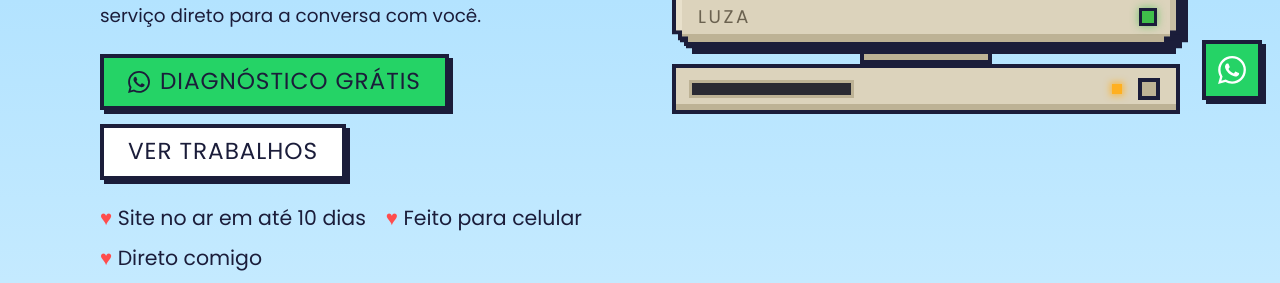
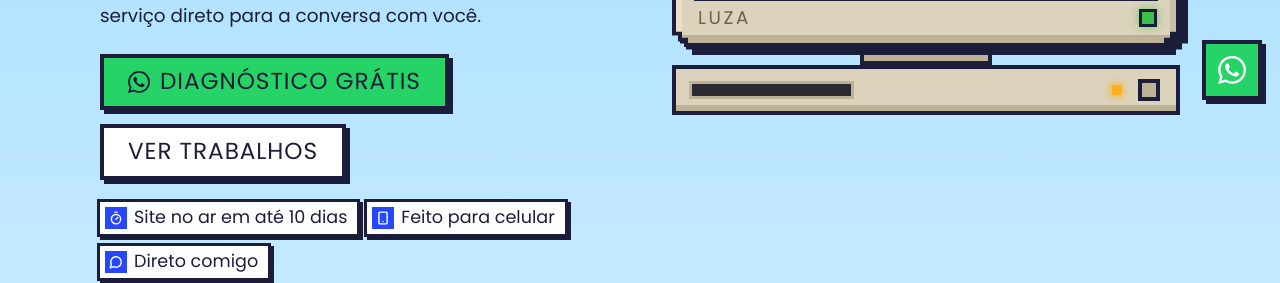
Before and after one commit to thiagoluza/portfolio, a plain HTML site: page index.html in a window 1280 px wide. Shown: the part 682-965 px from the top of the page. Drawn offline with Linux system fonts and the light colour scheme; a web font is replaced by a local one.

Commit message:
Troca corações por plaquinhas com ícones e usa seta Lucide no "Ver o site no ar"
Co-Authored-By: Claude Opus 5.5 <noreply@anthropic.com>

```diff
--- a/index.html
+++ b/index.html
@@ -353,15 +353,36 @@
     .vidas {
       display: flex;
       flex-wrap: wrap;
-      gap: 8px 20px;
-      font: 400 1.28rem/1.6 var(--arcade);
+      gap: 12px 10px;
+    }
+
+    .vidas li {
+      display: inline-flex;
+      align-items: center;
+      gap: 7px;
+      padding: 5px 10px 5px 5px;
+      background: #FFFFFF;
       color: var(--tinta);
-    }
-
-    .vidas li::before {
-      content: "♥ ";
-      color: var(--vermelho);
-    }
+      font: 400 1.1rem/1 var(--arcade);
+      box-shadow: 0 0 0 3px var(--tinta), 3px 3px 0 3px var(--tinta);
+    }
+
+    .vidas .lc {
+      width: 22px;
+      height: 22px;
+      padding: 4px;
+      color: #FFFFFF;
+      background: var(--azul);
+    }
+
+    .lc {
+      display: inline-block;
+      flex: none;
+      width: 1em;
+      height: 1em;
+      vertical-align: -.15em;
+    }
+
 
     .pc {
       position: relative;
@@ -2302,9 +2323,9 @@
             <a class="btn" href="#trabalhos">Ver trabalhos</a>
           </div>
           <ul class="vidas">
-            <li>Site no ar em até 10 dias</li>
-            <li>Feito para celular</li>
-            <li>Direto comigo</li>
+            <li><svg class="lc" viewBox="0 0 24 24" fill="none" stroke="currentColor" stroke-width="2.4" stroke-linecap="round" stroke-linejoin="round" aria-hidden="true"><line x1="10" x2="14" y1="2" y2="2" /> <line x1="12" x2="15" y1="14" y2="11" /> <circle cx="12" cy="14" r="8" /></svg>Site no ar em até 10 dias</li>
+            <li><svg class="lc" viewBox="0 0 24 24" fill="none" stroke="currentColor" stroke-width="2.4" stroke-linecap="round" stroke-linejoin="round" aria-hidden="true"><rect width="14" height="20" x="5" y="2" rx="2" ry="2" /> <path d="M12 18h.01" /></svg>Feito para celular</li>
+            <li><svg class="lc" viewBox="0 0 24 24" fill="none" stroke="currentColor" stroke-width="2.4" stroke-linecap="round" stroke-linejoin="round" aria-hidden="true"><path d="M7.9 20A9 9 0 1 0 4 16.1L2 22Z" /></svg>Direto comigo</li>
           </ul>
         </div>
         <figure class="pc" aria-label="Computador antigo conectando à internet">
@@ -2467,7 +2488,7 @@
               </ul>
               <div class="cena-ctas">
                 <a class="btn btn-site" href="https://airtechclima.com.br/" target="_blank" rel="noopener"
-                  tabindex="0">Ver o site no ar <span aria-hidden="true">↗</span></a>
+                  tabindex="0">Ver o site no ar <svg class="lc" viewBox="0 0 24 24" fill="none" stroke="currentColor" stroke-width="2.4" stroke-linecap="round" stroke-linejoin="round" aria-hidden="true"><path d="M7 7h10v10" /> <path d="M7 17 17 7" /></svg></a>
                 <a class="btn btn-assim"
                   data-wa="Oi Thiago, vi o site da Air Tech Clima no seu portfólio e quero um assim para minha empresa."
                   href="#contato" target="_blank" rel="noopener" tabindex="0">Quero um assim</a>
@@ -2497,7 +2518,7 @@
               </ul>
               <div class="cena-ctas">
                 <a class="btn btn-site" href="https://viniko.com.br/" target="_blank" rel="noopener" tabindex="-1">Ver o
-                  site no ar <span aria-hidden="true">↗</span></a>
+                  site no ar <svg class="lc" viewBox="0 0 24 24" fill="none" stroke="currentColor" stroke-width="2.4" stroke-linecap="round" stroke-linejoin="round" aria-hidden="true"><path d="M7 7h10v10" /> <path d="M7 17 17 7" /></svg></a>
                 <a class="btn btn-assim"
                   data-wa="Oi Thiago, vi o site da Viniko Soluções Visuais no seu portfólio e quero um assim para minha empresa."
                   href="#contato" target="_blank" rel="noopener" tabindex="-1">Quero um assim</a>
@@ -2527,7 +2548,7 @@
               </ul>
               <div class="cena-ctas">
                 <a class="btn btn-site" href="https://estampariasp.com.br/" target="_blank" rel="noopener"
-                  tabindex="-1">Ver o site no ar <span aria-hidden="true">↗</span></a>
+                  tabindex="-1">Ver o site no ar <svg class="lc" viewBox="0 0 24 24" fill="none" stroke="currentColor" stroke-width="2.4" stroke-linecap="round" stroke-linejoin="round" aria-hidden="true"><path d="M7 7h10v10" /> <path d="M7 17 17 7" /></svg></a>
                 <a class="btn btn-assim"
                   data-wa="Oi Thiago, vi o site da Estamparia SP no seu portfólio e quero um assim para minha empresa."
                   href="#contato" target="_blank" rel="noopener" tabindex="-1">Quero um assim</a>
```
